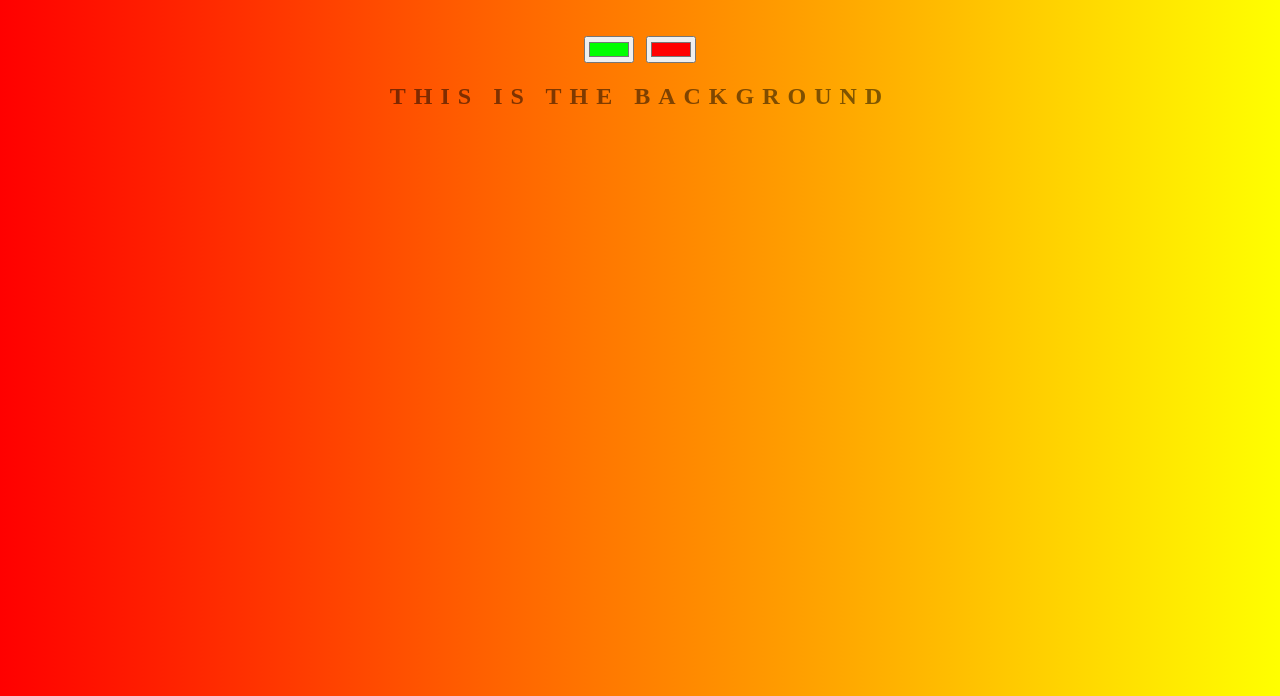
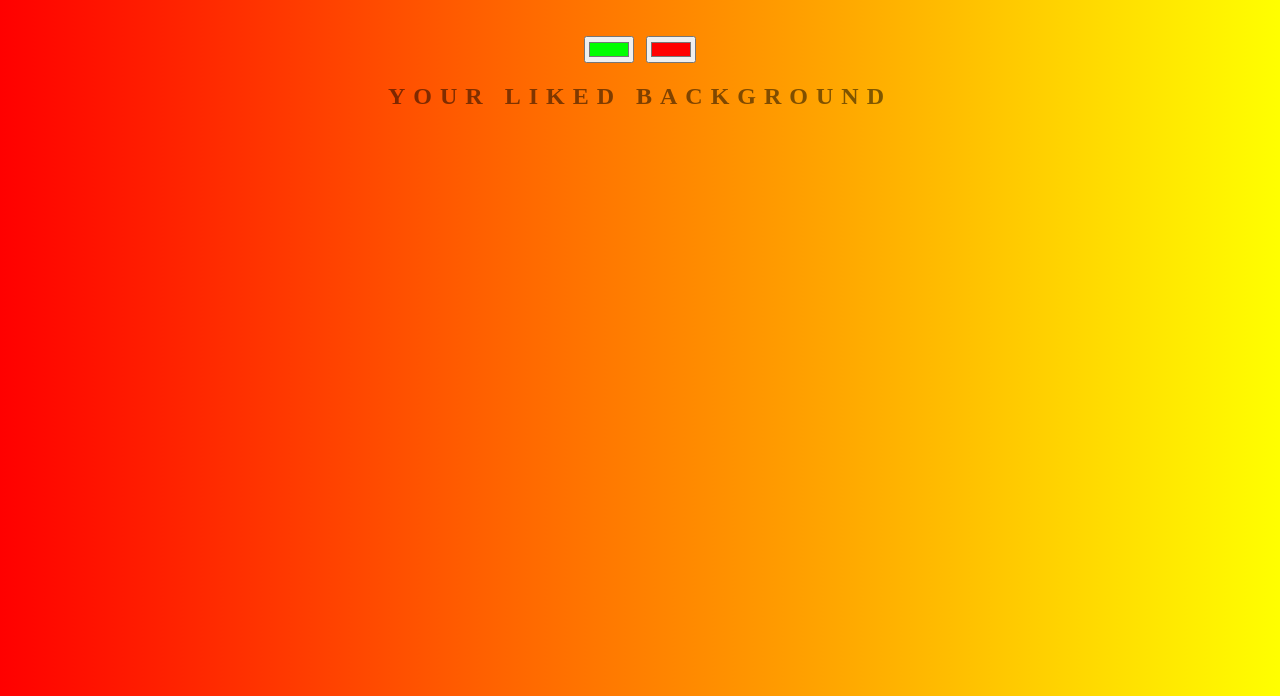
Before and after one commit to devmueez/background-generator, a plain HTML site: page index.html in a window 1280 px wide. Shown: the part 104-800 px from the top of the page. Drawn offline with Linux system fonts and the light colour scheme.

Commit message:
changing text

```diff
--- a/index.html
+++ b/index.html
@@ -8,7 +8,7 @@
   <h1>Cool Generator!</h1>
   <input class="color" type="color" value="#00ff00">
   <input class="color" type="color" value="#ff0000">
-  <h2>This is the background</h2>
+  <h2>Your liked background</h2>
   <h3></h3>
   <script type="text/javascript" src="script.js"></script>
 </body>
```
